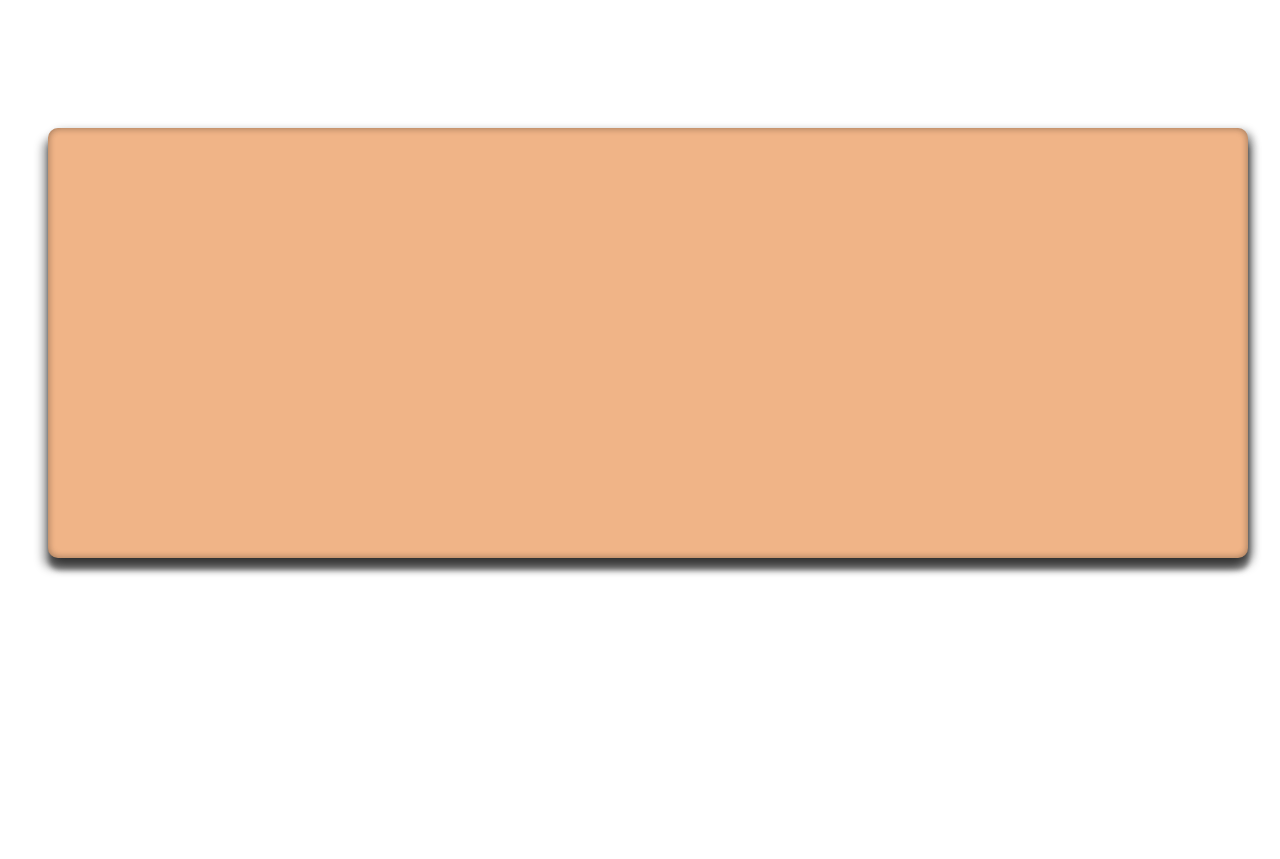
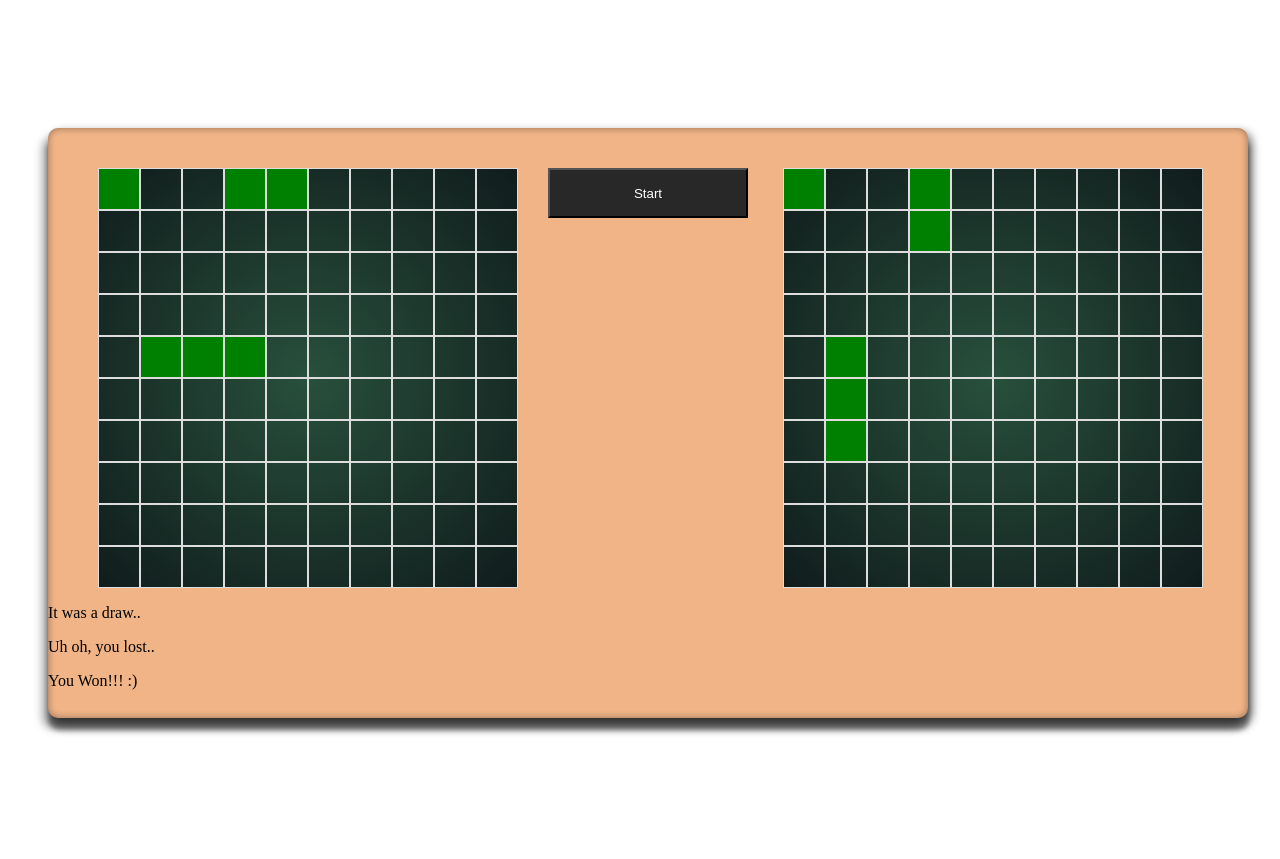
Before and after one commit to zinagithub/battleship, a website built with webpack: page dist/index.html in a window 1280 px wide. Built offline with nearby package versions, Linux system fonts and the light colour scheme.

Commit message:
crafting user interface

```diff
--- a/src/index.js
+++ b/src/index.js
@@ -1 +1,76 @@
 import './style.css';
+import Game from './game/game';
+import Player from './player/player';
+const board = require('./board/board');
+const ship = require('./ship/ships');
+
+let humainPosShips = [[[0,0]],[[0,3],[0,4]],[[4,1],[4,2],[4,3]]];
+let computerPosShips = [[[0,0]],[[0,3],[1,3]],[[4,1],[5,1],[6,1]]];
+
+function drawGrids(){
+	const humainGrid = document.getElementById('board1-container');
+	const computerGrid = document.getElementById('board2-container');
+	for (let i=0; i<10; i++) {
+		for (let j=0; j<10; j++) {
+			let div1 = document.createElement("div");
+            div1.classList.add("sqr");
+            div1.id = `board1${i}${j}`;
+            humainGrid.appendChild(div1);
+
+            let div2 = document.createElement("div");
+            div2.classList.add("sqr");
+            div2.id = `board2${i}${j}`;
+            computerGrid.appendChild(div2);
+		}
+	}
+
+}
+
+function listenEvents(){
+   const startEvent = document.getElementById('buttonStart');
+   startEvent.addEventListener('click',startBattle)
+}
+
+function placeGridShips(){
+
+  for (let i=0; i<humainPosShips.length; i++){
+     let ships = humainPosShips[i];
+     ships.map((elm) => {
+      let info = document.getElementById('board1'+elm[0].toString()+elm[1].toString());
+      info.style.backgroundColor = "green";
+	});
+  }
+
+
+
+  for (let i=0; i<computerPosShips.length; i++){
+     let ships = computerPosShips[i];
+     ships.map((elm) => {
+      let info = document.getElementById('board2'+elm[0].toString()+elm[1].toString());
+      info.style.backgroundColor = "green";
+	});
+  }
+}
+
+function startBattle(){
+    let humainBoard = new board();
+    humainPosShips.map((elm) =>{
+    let shipx = ship(elm.length);
+        humainBoard.placeShip(shipx, elm);
+    });
+    let humain = new Player('humain', humainBoard);
+    console.log(humainBoard);
+    let computerBoard = new board();
+    computerPosShips.map((elm) =>{
+    let shipy = ship(elm.length);
+        computerBoard.placeShip(shipy, elm);
+    });
+    let computer = new Player('Computer', computerBoard);
+
+    let newGame  = new Game(humain, computer);
+    newGame.startGame();
+}
+
+drawGrids();
+placeGridShips();
+listenEvents();
--- a/src/style.css
+++ b/src/style.css
@@ -9,7 +9,70 @@ html {
   position: relative;
   border-radius: 10px;
   width: 1200px;
-  height: 390px;
+  height: 550px;
   margin: 10% auto;
   padding: 40px 0 0;
 }
+.board  {
+	display : flex;
+}
+#board1-container {
+  width: 420px;
+  height: 420px;
+  background: rgba(40,40,40,1)
+    -webkit-radial-gradient(center, rgba(40,80,60,1), rgba(0,20,20,.6));
+  background: rgba(40,40,40,1)
+    -moz-radial-gradient(center, rgba(40,80,60,1), rgba(0,20,20,.6));
+  background: rgba(40,40,40,1)
+    -ms-radial-gradient(center, rgba(40,80,60,1), rgba(0,20,20,.6));
+  background: rgba(40,40,40,1)
+    radial-gradient(center, rgba(40,80,60,1), rgba(0,20,20,.6));
+  background-size: cover;
+  position: relative;
+  position: relative;
+  left : 50px;
+  overflow: hidden;
+
+}
+#board2-container {
+  width: 420px;
+  height: 420px;
+  background: rgba(40,40,40,1)
+    -webkit-radial-gradient(center, rgba(40,80,60,1), rgba(0,20,20,.6));
+  background: rgba(40,40,40,1)
+    -moz-radial-gradient(center, rgba(40,80,60,1), rgba(0,20,20,.6));
+  background: rgba(40,40,40,1)
+    -ms-radial-gradient(center, rgba(40,80,60,1), rgba(0,20,20,.6));
+  background: rgba(40,40,40,1)
+    radial-gradient(center, rgba(40,80,60,1), rgba(0,20,20,.6));
+  background-size: cover;
+  position: relative;
+  position: relative;
+  left : 315px;
+  overflow: hidden;
+}
+
+.sqr {
+	border: 1px solid #DDD;
+	width : 40px;
+	height: 40px;
+	font-size: 80px;
+	float : left;
+}
+.classButtons{
+	position : absolute;
+	width : 260px;
+	height: 420px;
+	/*background: yellow;*/
+	top : 40px;
+	left : 470px;
+}
+#buttonStart{
+	width :200px;
+	height: 50px;
+	background: rgba(40,40,40,1);
+	color : white;
+	margin : 0 auto;
+	position : relative;
+	left : 30px;
+}
```
Also changed, not shown: dist/index.html.
